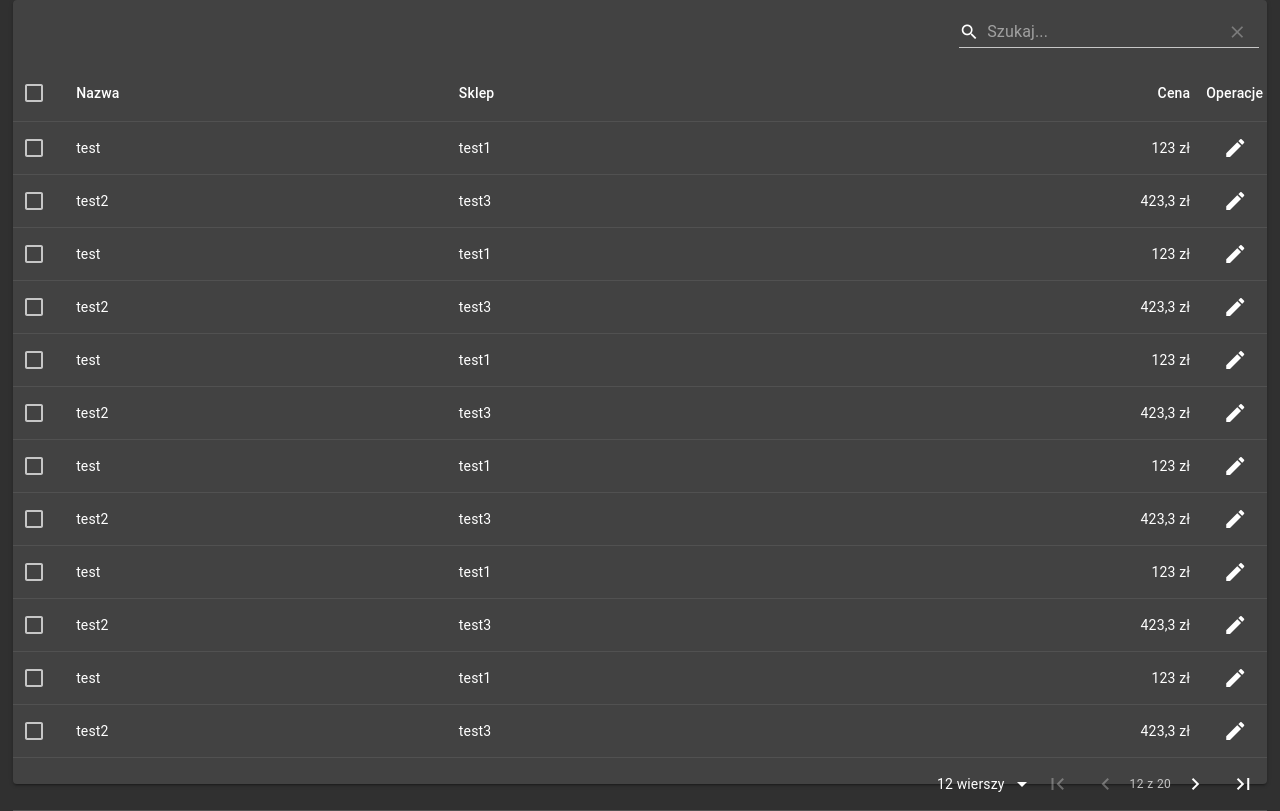
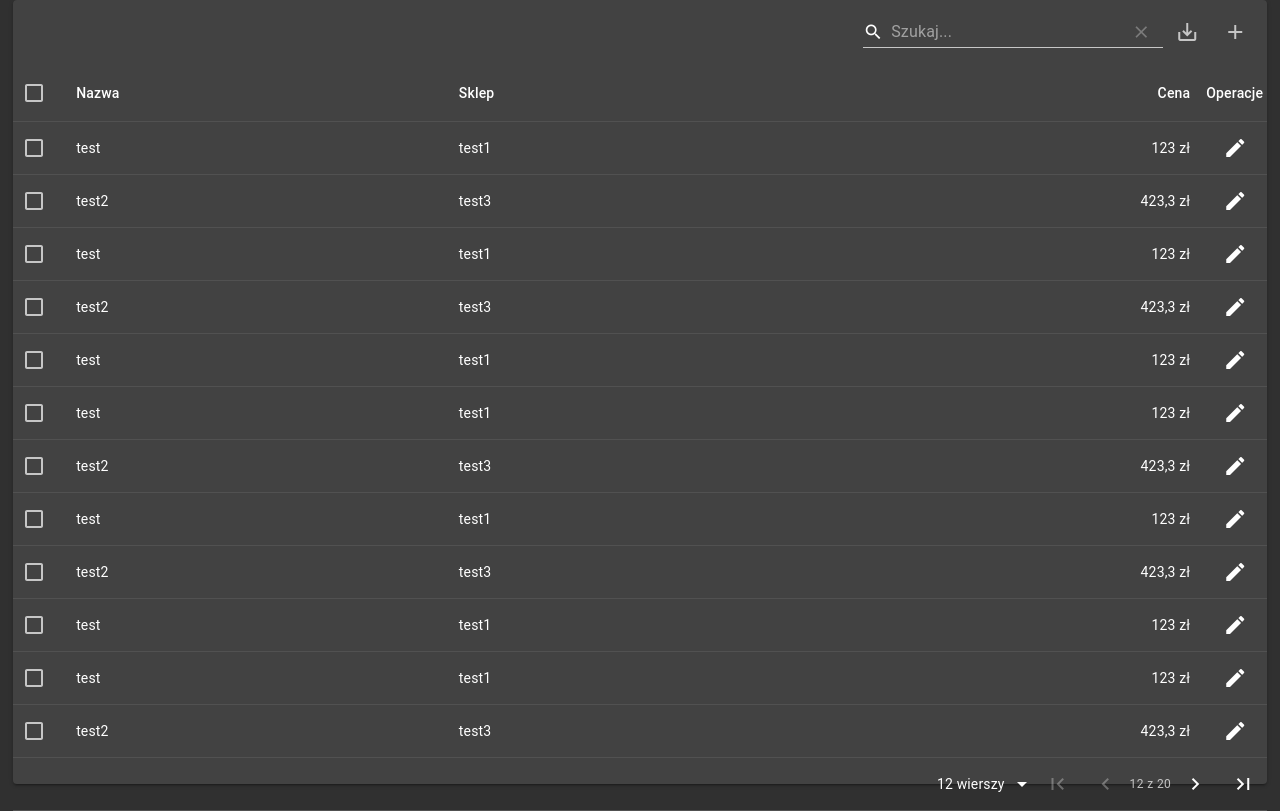
Before and after one commit to Arciiix/priceTracker, a React (Create React App) app: page / in a window 1280 px wide. Built offline with nearby package versions, Linux system fonts and the light colour scheme.

Commit message:
Created the add feature (UI)

```diff
--- a/src/Components/Home.js
+++ b/src/Components/Home.js
@@ -2,7 +2,7 @@ import React from "react";
 import MaterialTable from "material-table";
 
 import "../Styles/Home.css";
-import EditDialog from "./EditDialog";
+import ProductDialog from "./ProductDialog";
 
 const translation = {
   body: {
@@ -46,7 +46,7 @@ class Home extends React.Component {
     this.state = {
       products: [],
       isLoading: true,
-      isEditing: false,
+      isDialogOpened: false,
       currentEditedProduct: null,
     };
   }
@@ -56,26 +56,146 @@ class Home extends React.Component {
     this.setState(
       {
         products: [
-          { id: 1, name: "test", shop: "test1", price: 123 },
-          { id: 2, name: "test2", shop: "test3", price: 423.3 },
-          { id: 3, name: "test", shop: "test1", price: 123 },
-          { id: 4, name: "test2", shop: "test3", price: 423.3 },
-          { id: 5, name: "test", shop: "test1", price: 123 },
-          { id: 6, name: "test2", shop: "test3", price: 423.3 },
-          { id: 7, name: "test", shop: "test1", price: 123 },
-          { id: 8, name: "test2", shop: "test3", price: 423.3 },
-          { id: 9, name: "test", shop: "test1", price: 123 },
-          { id: 10, name: "test2", shop: "test3", price: 423.3 },
-          { id: 11, name: "test", shop: "test1", price: 123 },
-          { id: 12, name: "test2", shop: "test3", price: 423.3 },
-          { id: 13, name: "test", shop: "test1", price: 123 },
-          { id: 14, name: "test2", shop: "test3", price: 423.3 },
-          { id: 15, name: "test", shop: "test1", price: 123 },
-          { id: 16, name: "test2", shop: "test3", price: 423.3 },
-          { id: 17, name: "test", shop: "test1", price: 123 },
-          { id: 18, name: "test2", shop: "test3", price: 423.3 },
-          { id: 19, name: "test", shop: "test1", price: 123 },
-          { id: 20, name: "test2", shop: "test3", price: 423.3 },
+          {
+            id: 1,
+            name: "test",
+            shop: "test1",
+            price: 123,
+            url: "http://example.com",
+          },
+          {
+            id: 2,
+            name: "test2",
+            shop: "test3",
+            price: 423.3,
+            url: "http://example1.com",
+          },
+          {
+            id: 3,
+            name: "test",
+            shop: "test1",
+            price: 123,
+            url: "http://example2.com",
+          },
+          {
+            id: 4,
+            name: "test2",
+            shop: "test3",
+            price: 423.3,
+            url: "http://example3.com",
+          },
+          {
+            id: 5,
+            name: "test",
+            shop: "test1",
+            price: 123,
+            url: "http://example1.com",
+          },
+          {
+            id: 6,
+            name: "test",
+            shop: "test1",
+            price: 123,
+            url: "http://example.com",
+          },
+          {
+            id: 7,
+            name: "test2",
+            shop: "test3",
+            price: 423.3,
+            url: "http://example1.com",
+          },
+          {
+            id: 8,
+            name: "test",
+            shop: "test1",
+            price: 123,
+            url: "http://example2.com",
+          },
+          {
+            id: 9,
+            name: "test2",
+            shop: "test3",
+            price: 423.3,
+            url: "http://example3.com",
+          },
+          {
+            id: 10,
+            name: "test",
+            shop: "test1",
+            price: 123,
+            url: "http://example1.com",
+          },
+          {
+            id: 11,
+            name: "test",
+            shop: "test1",
+            price: 123,
+            url: "http://example.com",
+          },
+          {
+            id: 12,
+            name: "test2",
+            shop: "test3",
+            price: 423.3,
+            url: "http://example1.com",
+          },
+          {
+            id: 13,
+            name: "test",
+            shop: "test1",
+            price: 123,
+            url: "http://example2.com",
+          },
+          {
+            id: 14,
+            name: "test2",
+            shop: "test3",
+            price: 423.3,
+            url: "http://example3.com",
+          },
+          {
+            id: 15,
+            name: "test",
+            shop: "test1",
+            price: 123,
+            url: "http://example1.com",
+          },
+          {
+            id: 16,
+            name: "test",
+            shop: "test1",
+            price: 123,
+            url: "http://example.com",
+          },
+          {
+            id: 17,
+            name: "test2",
+            shop: "test3",
+            price: 423.3,
+            url: "http://example1.com",
+          },
+          {
+            id: 18,
+            name: "test",
+            shop: "test1",
+            price: 123,
+            url: "http://example2.com",
+          },
+          {
+            id: 19,
+            name: "test2",
+            shop: "test3",
+            price: 423.3,
+            url: "http://example3.com",
+          },
+          {
+            id: 20,
+            name: "test",
+            shop: "test1",
+            price: 123,
+            url: "http://example1.com",
+          },
         ],
         isLoading: false,
       },
@@ -96,30 +216,36 @@ class Home extends React.Component {
   }
 
   saveTheChanges(changes) {
-    //DEV
-    console.log("Save the changes");
-    console.log(changes);
-    this.setState({ isEditing: false });
+    if (this.state.currentEditedProduct.id) {
+      //DEV
+      console.log("Save the changes");
+      console.log(changes);
+    } else {
+      console.log("Create the new product");
+      console.log(changes);
+    }
+
+    this.setState({ isDialogOpened: false, currentEditedProduct: null });
   }
 
   render() {
     return (
       <div className="container">
-        <EditDialog
-          isEditing={this.state.isEditing}
+        <ProductDialog
+          isOpened={this.state.isDialogOpened}
           currentEditedProduct={this.state.currentEditedProduct}
           that={this}
-          turnOffEditMode={(shouldSaveTheChanges, changes) => {
+          hideTheDialog={(shouldSaveTheChanges, changes) => {
             if (shouldSaveTheChanges) {
               this.saveTheChanges(changes);
             }
-            this.setState({ isEditing: false });
+            this.setState({ isDialogOpened: false });
           }}
         />
         <MaterialTable
           isLoading={this.state.isLoading}
           localization={translation}
-          title="Basic Selection Preview"
+          title="Price tracker"
           columns={[
             { title: "Nazwa", field: "name" },
             { title: "Sklep", field: "shop" },
@@ -140,6 +266,9 @@ class Home extends React.Component {
             selection: true,
             showTitle: false,
             actionsColumnIndex: -1,
+            exportButton: true,
+            exportAllData: true,
+            exportFileName: `Prices-${new Date().toLocaleDateString("PL-pl")}`,
             pageSizeOptions: [
               this.state.products.length,
               5,
@@ -156,6 +285,17 @@ class Home extends React.Component {
           }}
           actions={[
             {
+              tooltip: "Dodaj nowy produkt",
+              icon: "add",
+              isFreeAction: true,
+              onClick: (e, data) => {
+                this.setState({
+                  currentEditedProduct: { url: "", name: "" },
+                  isDialogOpened: true,
+                });
+              },
+            },
+            {
               tooltip: "Usuń zaznaczone produkty",
               icon: "delete",
               onClick: (e, data) => {
@@ -169,7 +309,7 @@ class Home extends React.Component {
               onClick: (e, data) => {
                 this.setState({
                   currentEditedProduct: this.state.products[data.tableData.id],
-                  isEditing: true,
+                  isDialogOpened: true,
                 });
               },
             },
--- a/src/Components/EditDialog.js
+++ b/src/Components/ProductDialog.js
@@ -18,12 +18,14 @@ import LocalOfferIcon from "@material-ui/icons/LocalOffer";
 
 import "../Styles/Home.css";
 
-class EditDialog extends React.Component {
+class ProductDialog extends React.Component {
   constructor(props) {
     super(props);
     this.state = {
       isLoading: false,
       url: "",
+      previousName: "",
+      previousUrl: "",
       customName: "",
       hasTheInformationBeenFetched: false,
       price: 0,
@@ -34,6 +36,19 @@ class EditDialog extends React.Component {
   componentDidUpdate() {
     //DEV
     console.log(this.props.currentEditedProduct);
+    if (
+      this.props.currentEditedProduct &&
+      this.props.currentEditedProduct.url !== this.state.previousUrl &&
+      this.props.currentEditedProduct.name !== this.state.previousName
+    ) {
+      this.setState({
+        url: this.props.currentEditedProduct.url,
+        previousUrl: this.props.currentEditedProduct.url,
+        customName: this.props.currentEditedProduct.name,
+        previousName: this.props.currentEditedProduct.name,
+        hasTheInformationBeenFetched: false,
+      });
+    }
   }
 
   fetchInfo() {
@@ -52,23 +67,28 @@ class EditDialog extends React.Component {
 
   render() {
     return (
-      <Dialog fullScreen open={this.props.isEditing}>
+      <Dialog fullScreen open={this.props.isOpened}>
         <AppBar>
           <Toolbar>
             <IconButton
               edge="start"
               color="inherit"
               aria-label="Zamknij"
-              onClick={this.props.turnOffEditMode.bind(this.props.that, false)}
+              onClick={this.props.hideTheDialog.bind(this.props.that, false)}
             >
               <CloseIcon />
             </IconButton>
-            <Typography variant="h6">Edytuj</Typography>
+            <Typography variant="h6">
+              {this.props.currentEditedProduct &&
+              this.props.currentEditedProduct.url !== ""
+                ? "Edytuj"
+                : "Dodaj"}
+            </Typography>
             <IconButton
               edge="end"
               color="inherit"
               aria-label="Zapisz"
-              onClick={this.props.turnOffEditMode.bind(this.props.that, true, {
+              onClick={this.props.hideTheDialog.bind(this.props.that, true, {
                 changes: {
                   url: this.state.url,
                   customName: this.state.customName,
@@ -130,4 +150,4 @@ class EditDialog extends React.Component {
     );
   }
 }
-export default EditDialog;
+export default ProductDialog;
```
